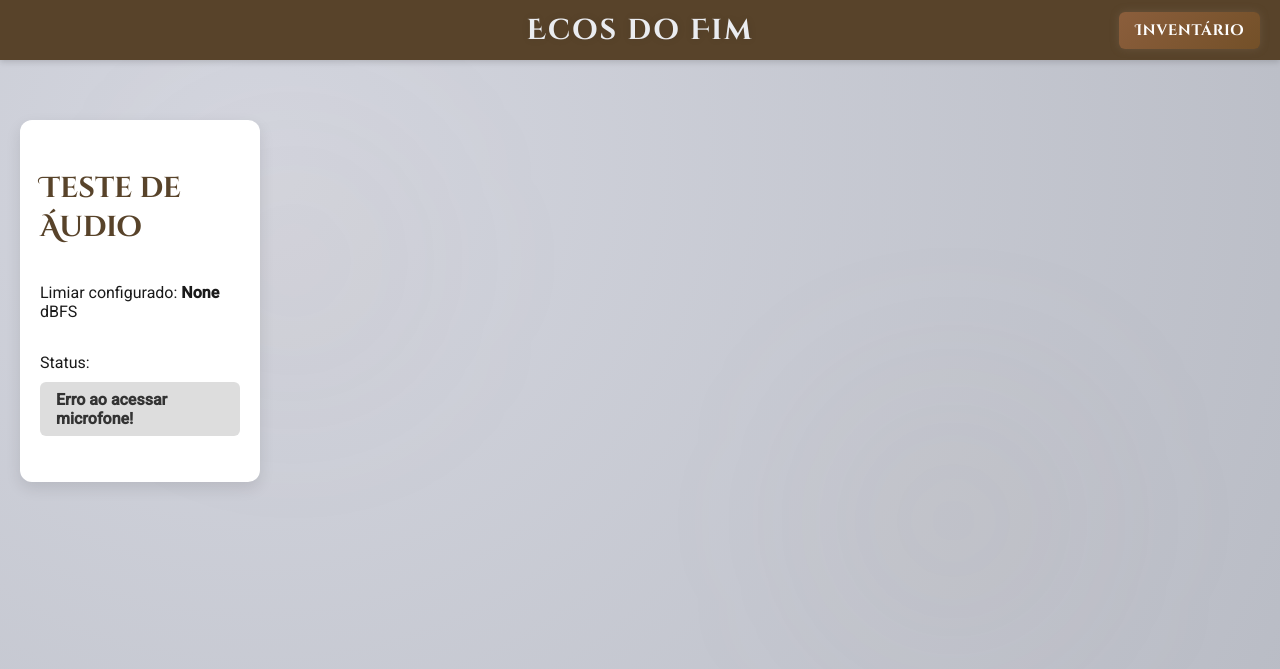
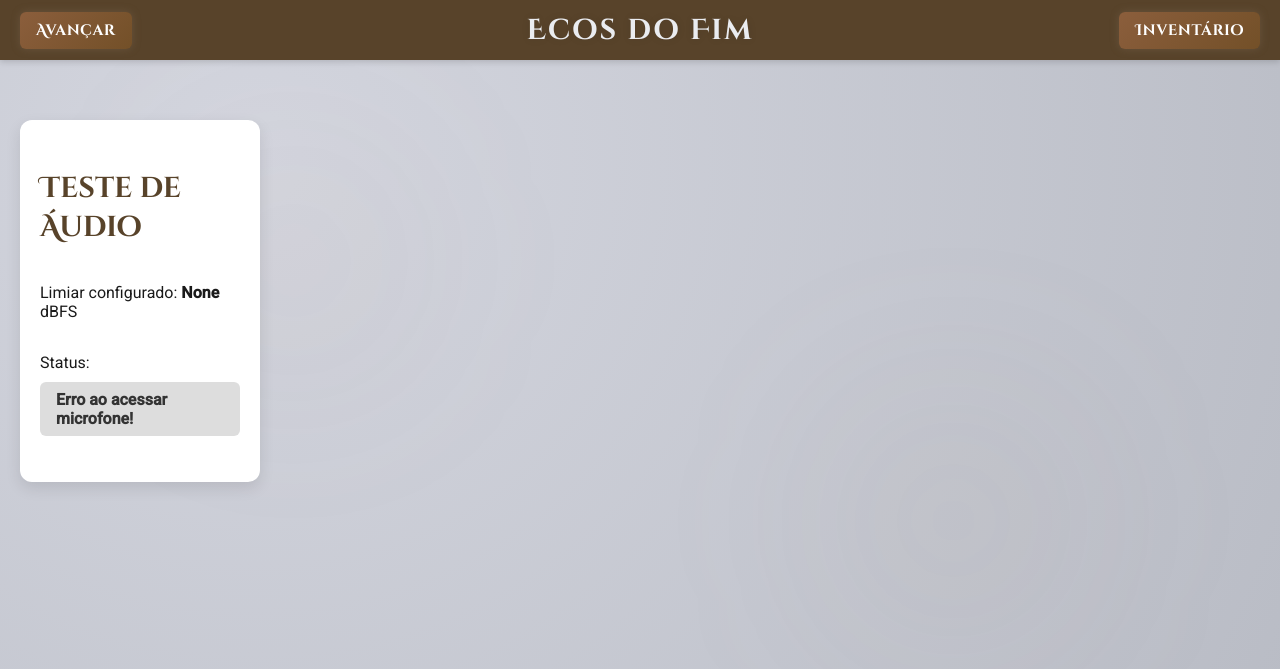
Before and after one commit to majufponte/Projeto-FDS-2025.2, a Django app: page /audio-detectado/ in a window 1280 px wide. Shown: the top 669 px of the page. Run offline with Django 5.2, Linux system fonts and the light colour scheme.

Commit message:
Ajuste na urls

```diff
--- a/AppEcosDoFim/views.py
+++ b/AppEcosDoFim/views.py
@@ -83,6 +83,7 @@ def testar_dificuldade(request): #Podemos rodardo lado do cliente com JS
         )
     return render(request, "testar_dificuldade.html", {"limiar": limiar})
 
+@login_required(login_url='login_user')
 def mapa(request):
     if request.user.is_authenticated:
         usuario = request.user
@@ -97,7 +98,7 @@ def mapa(request):
             usuario=usuario,
             id_do_local=id_do_local
             )
-        return HttpResponseRedirect(request.path_info)
+        return redirect("testar_dificuldade")
 
 
     return render(request, "mapa.html", {"explorados": explorados})
@@ -121,6 +122,7 @@ def criar_itens(request):
         Itens.objects.get_or_create(nome=nome,tipo=tipo,descricao=descricao)
     return render(request,"criar_itens.html")
 
+@login_required(login_url='login_user')
 def escolher_personagem(request):
     usuario=request.user
     #bonecos é equivalente a personagens, coloquei assim para ficar mais legivel
@@ -145,7 +147,7 @@ def pegar_item(request):
     item_ganho=random.choice(itens)
     Inventario.objects.create(jogador=jogador, item=item_ganho)
 
-    return redirect('testar_dificuldade')
+    return redirect('mapa')
 
 
 def ver_inventario(request):
--- a/EcosDoFim/urls.py
+++ b/EcosDoFim/urls.py
@@ -21,7 +21,7 @@ from AppEcosDoFim import views
 urlpatterns = [
     path('admin/', admin.site.urls),
     path('EcosDofim/dificuldade', views.escolher_dificuldade, name='escolher_dificuldade'),
-    path('EcosDofim/pimpolho', views.testar_dificuldade, name='testar_dificuldade'),
+    path('EcosDofim/sala', views.testar_dificuldade, name='testar_dificuldade'),
     path("audio-detectado/", views.testar_dificuldade, name="audio_detectado"),
     path("mapa/", views.mapa,name='mapa'),
     path("",views.home,name="pagina_inicial"),
--- a/templates/testar_dificuldade.html
+++ b/templates/testar_dificuldade.html
@@ -82,6 +82,29 @@
             background: linear-gradient(135deg, #c1a383, #7a6a52);
             transform: translateY(-2px);
         }
+        .mapa-btn {
+            position: fixed;
+            top: 12px;
+            left: 20px;
+            z-index: 20;
+            padding: 8px 16px;
+            font-size: 0.95em;
+            color: #fff;
+            background: linear-gradient(135deg, #8b5e3c, #735028);
+            border-radius: 6px;
+            text-decoration: none;
+            font-weight: 500;
+            font-family: 'Cinzel Decorative', serif;
+            letter-spacing: 0.5px;
+            box-shadow: 0 0 8px rgba(130,110,90,0.4);
+            transition: 0.25s ease;
+        }
+
+        .mapa-btn:hover {
+            background: linear-gradient(135deg, #c1a383, #7a6a52);
+            transform: translateY(-2px);
+        }
+
 
         .main-content {
             padding-top: 120px;
@@ -130,6 +153,7 @@
             text-align: center;
             z-index: 2;
         }
+
     </style>
 </head>
 <body>
@@ -140,7 +164,9 @@
         <h2>Ecos do Fim</h2>
     </div>
 
-    <a href="inventario.html" class="inventario-btn">Inventário</a>
+    <a href="{% url 'sala' %}" class="nav-btn mapa-btn">Avançar</a>
+    <a href="{% url 'inventario' %}" class="nav-btn inventario-btn">Inventário</a>
+
 
     <div class="main-content">
         <div class="audio-card">
```
